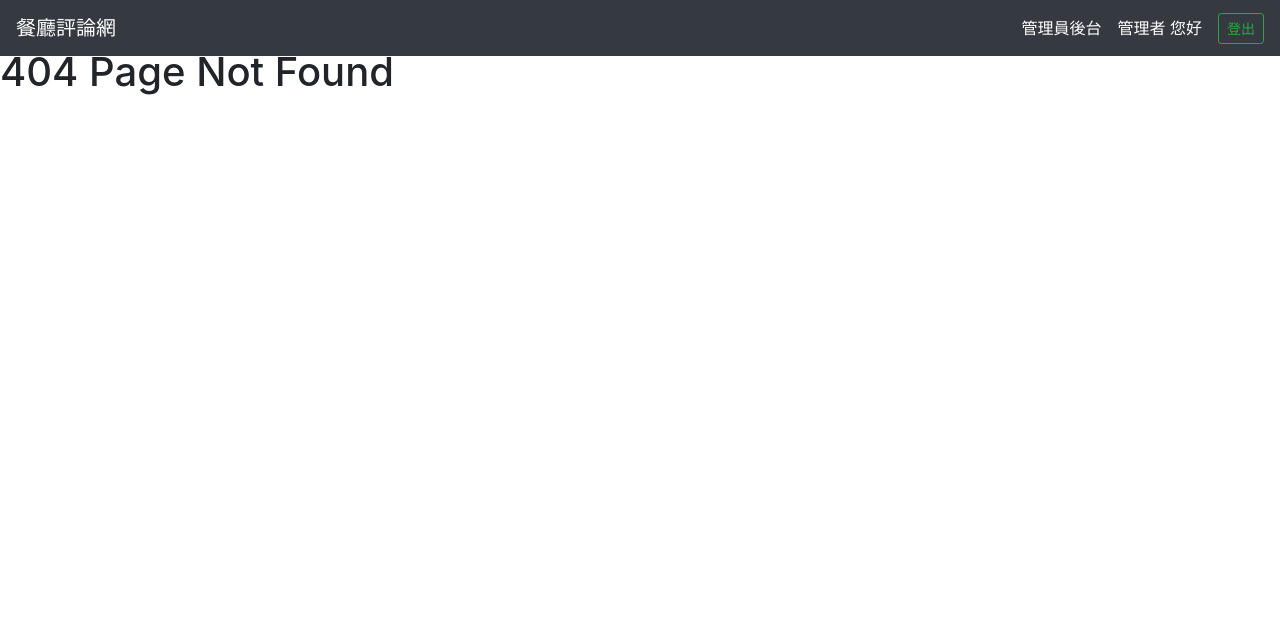
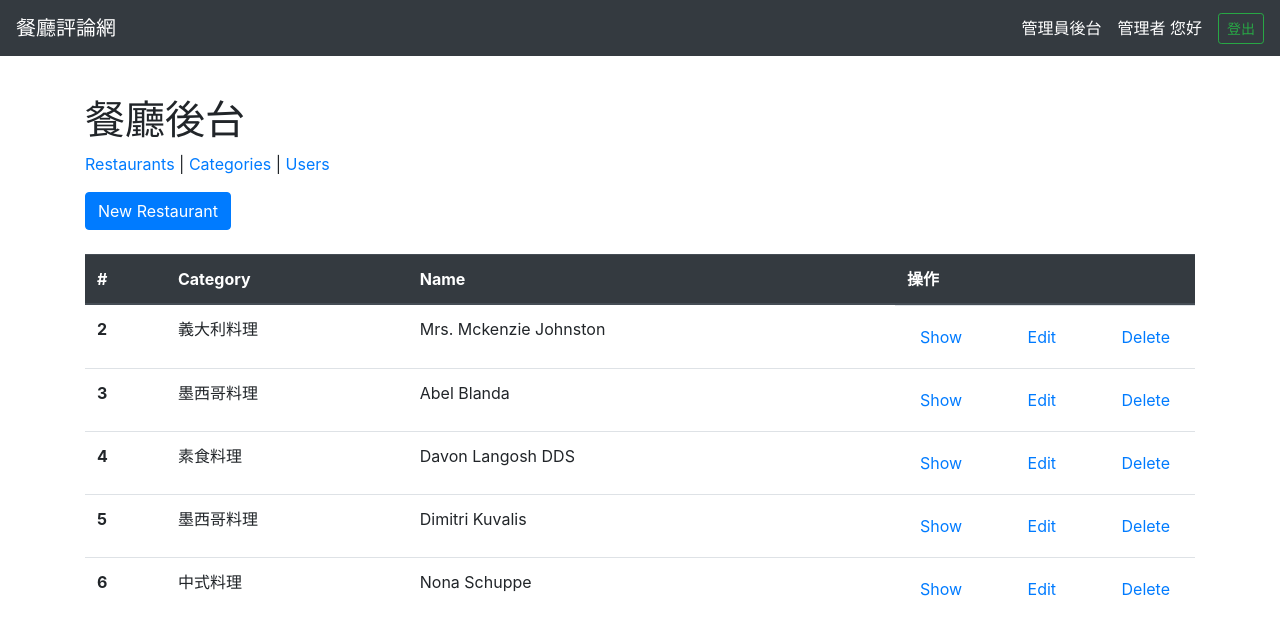
Before and after one commit to asd8116/Forum-Vue, a Vue app: page /#/admin/restaurants in a window 1280 px wide. Before the commit this address had no page. Shown: the top 634 px of the page. Built offline with nearby package versions, Linux system fonts and the light colour scheme.

Commit message:
Add AdminRestaurants page & components

```diff
--- /dev/null
+++ b/src/components/admin/AdminNav.vue
@@ -0,0 +1,8 @@
+<template>
+  <div class="mb-3">
+    <h1>餐廳後台</h1>
+    <a href="#">Restaurants</a>&nbsp;|
+    <a href="#">Categories</a>&nbsp;|
+    <a href="#">Users</a>
+  </div>
+</template>
--- /dev/null
+++ b/src/components/admin/AdminRestaurantsTable.vue
@@ -0,0 +1,49 @@
+<template>
+  <table class="table">
+    <thead class="thead-dark">
+      <tr>
+        <th scope="col">#</th>
+        <th scope="col">Category</th>
+        <th scope="col">Name</th>
+        <th scope="col" width="300">操作</th>
+      </tr>
+    </thead>
+
+    <tbody>
+      <tr v-for="restaurant in restaurants" :key="restaurant.id">
+        <th scope="row">{{ restaurant.id }}</th>
+        <td>{{ restaurant.Category && restaurant.Category.name }}</td>
+        <td>{{ restaurant.name }}</td>
+
+        <td class="d-flex justify-content-between">
+          <a href="#" class="btn btn-link">Show</a>
+
+          <a href="#" class="btn btn-link">Edit</a>
+
+          <button type="button" class="btn btn-link" @click.stop.prevent="deleteRestaurant(restaurant.id)">Delete</button>
+        </td>
+      </tr>
+    </tbody>
+  </table>
+</template>
+
+<script>
+export default {
+  props: {
+    initialRestaurants: {
+      type: Array,
+      default: () => []
+    }
+  },
+  data() {
+    return {
+      restaurants: this.initialRestaurants
+    }
+  },
+  methods: {
+    deleteRestaurant(restaurantId) {
+      this.restaurants = this.restaurants.filter(restaurant => restaurant.id !== restaurantId)
+    }
+  }
+}
+</script>
--- a/src/router.js
+++ b/src/router.js
@@ -60,6 +60,16 @@ export default new Router({
       component: () => import('./views/User.vue')
     },
     {
+      path: '/admin',
+      exact: true,
+      redirect: '/admin/restaurants'
+    },
+    {
+      path: '/admin/restaurants',
+      name: 'admin-restaurants',
+      component: () => import('./views/admin/AdminRestaurants.vue')
+    },
+    {
       path: '*',
       name: 'not-found',
       component: () => import('./views/NotFound.vue')
--- /dev/null
+++ b/src/views/admin/AdminRestaurants.vue
@@ -0,0 +1,133 @@
+<template>
+  <div class="container py-5">
+    <!-- 後台導覽頁籤 AdminNav -->
+    <AdminNav />
+
+    <a href="#" class="btn btn-primary mb-4">New Restaurant</a>
+
+    <!-- 後台餐廳列表 AdminRestaurantsTable -->
+    <AdminRestaurantsTable :initial-restaurants="restaurants" />
+  </div>
+</template>
+
+<script>
+import AdminNav from '@/components/admin/AdminNav'
+import AdminRestaurantsTable from '@/components/admin/AdminRestaurantsTable'
+
+const dummyData = {
+  restaurants: [
+    {
+      id: 2,
+      name: 'Mrs. Mckenzie Johnston',
+      tel: '567-714-6131 x621',
+      address: '61371 Rosalinda Knoll',
+      opening_hours: '08:00',
+      description: 'Quia pariatur perferendis architecto tenetur omnis pariatur tempore.',
+      image: 'https://loremflickr.com/320/240/food,dessert,restaurant/?random=2',
+      createdAt: '2019-06-22T09:00:43.000Z',
+      updatedAt: '2019-06-22T09:00:43.000Z',
+      CategoryId: 3,
+      Category: {
+        id: 3,
+        name: '義大利料理',
+        createdAt: '2019-06-22T09:00:43.000Z',
+        updatedAt: '2019-06-22T09:00:43.000Z'
+      }
+    },
+    {
+      id: 3,
+      name: 'Abel Blanda',
+      tel: '1-554-475-7456 x210',
+      address: '4510 Guiseppe Lights',
+      opening_hours: '08:00',
+      description:
+        'Quibusdam aliquid perferendis quam. Aspernatur sit dolor aliquid unde iure. Qui voluptatibus aperiam autem fugit corrupti dolore. Nostrum ipsa est quas voluptatibus quia debitis veniam. Libero harum assumenda in impedit. Aliquid consequatur voluptatibus quo tenetur nesciunt enim suscipit voluptatibus.\n \rVitae eos magni nihil. Facilis laborum et labore consequuntur dolores quis aut rem porro. Enim suscipit cumque dolorem odio sint alias. Molestias excepturi esse maxime magnam eius aut non soluta.\n \rEum commodi ea itaque aut quam. Nemo nobis aliquid quis dolorem. Aspernatur aut non consequatur ad perferendis maiores sunt eveniet.',
+      image: 'https://loremflickr.com/320/240/food,dessert,restaurant/?random=3',
+      createdAt: '2019-06-22T09:00:43.000Z',
+      updatedAt: '2019-06-22T09:00:43.000Z',
+      CategoryId: 4,
+      Category: {
+        id: 4,
+        name: '墨西哥料理',
+        createdAt: '2019-06-22T09:00:43.000Z',
+        updatedAt: '2019-06-22T09:00:43.000Z'
+      }
+    },
+    {
+      id: 4,
+      name: 'Davon Langosh DDS',
+      tel: '(884) 775-2408',
+      address: '91733 Hayden Field',
+      opening_hours: '08:00',
+      description: 'Quo molestiae repellendus dolorem eos nulla.\nOdio ipsum quisquam ea qui vel dolores.',
+      image: 'https://loremflickr.com/320/240/food,dessert,restaurant/?random=4',
+      createdAt: '2019-06-22T09:00:43.000Z',
+      updatedAt: '2019-06-22T09:00:43.000Z',
+      CategoryId: 5,
+      Category: {
+        id: 5,
+        name: '素食料理',
+        createdAt: '2019-06-22T09:00:43.000Z',
+        updatedAt: '2019-06-22T09:00:43.000Z'
+      }
+    },
+    {
+      id: 5,
+      name: 'Dimitri Kuvalis',
+      tel: '(683) 051-4164 x64803',
+      address: '137 Torphy Shore',
+      opening_hours: '08:00',
+      description: 'Repellendus iusto aut aut nemo.',
+      image: 'https://loremflickr.com/320/240/food,dessert,restaurant/?random=5',
+      createdAt: '2019-06-22T09:00:43.000Z',
+      updatedAt: '2019-06-22T09:00:43.000Z',
+      CategoryId: 4,
+      Category: {
+        id: 4,
+        name: '墨西哥料理',
+        createdAt: '2019-06-22T09:00:43.000Z',
+        updatedAt: '2019-06-22T09:00:43.000Z'
+      }
+    },
+    {
+      id: 6,
+      name: 'Nona Schuppe',
+      tel: '443.433.1239 x6607',
+      address: '874 Jayda Plain',
+      opening_hours: '08:00',
+      description: 'dolorum est dolor',
+      image: 'https://loremflickr.com/320/240/food,dessert,restaurant/?random=6',
+      createdAt: '2019-06-22T09:00:43.000Z',
+      updatedAt: '2019-06-22T09:00:43.000Z',
+      CategoryId: 1,
+      Category: {
+        id: 1,
+        name: '中式料理',
+        createdAt: '2019-06-22T09:00:43.000Z',
+        updatedAt: '2019-06-22T09:00:43.000Z'
+      }
+    }
+  ]
+}
+
+export default {
+  name: 'AdminRestaurants',
+  data() {
+    return {
+      restaurants: []
+    }
+  },
+  created() {
+    this.fetchRestaurants()
+  },
+  methods: {
+    fetchRestaurants() {
+      this.restaurants = dummyData.restaurants
+    }
+  },
+  components: {
+    AdminNav,
+    AdminRestaurantsTable
+  }
+}
+</script>
```
